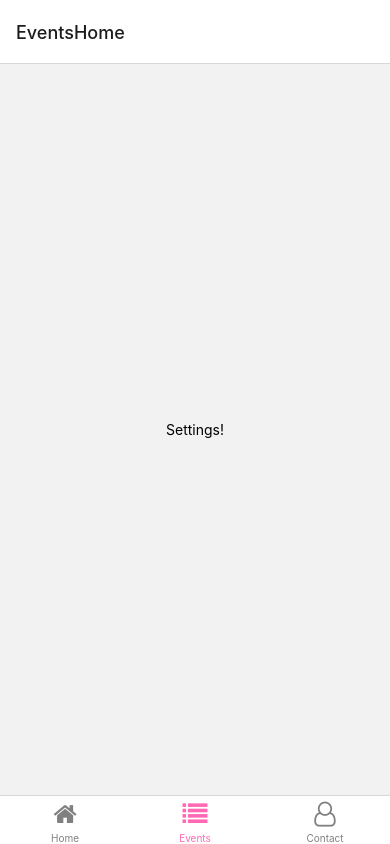
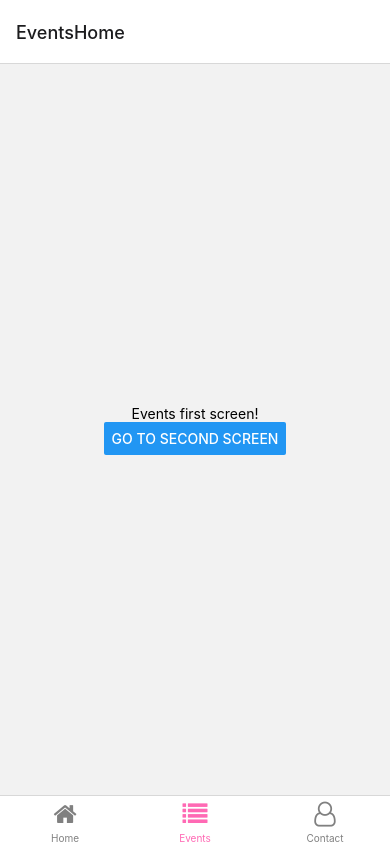
Before and after one commit to calebljl/CODE_EXP_project1, a React Native app: screen /Events in a window 390 px wide. Built offline with nearby package versions, Linux system fonts and the light colour scheme.

Commit message:
Added second screen to Events

```diff
--- a/screens/EventsScreen.js
+++ b/screens/EventsScreen.js
@@ -1,12 +1,35 @@
 import React from "react";
-import { Text, View } from "react-native";
+import { Text, View, Button } from "react-native";
 import { createStackNavigator } from "@react-navigation/stack";
-import { StackActions } from "@react-navigation/native";
+import { useNavigation } from "@react-navigation/native";
 
-function EventsHome() {
+function EventsScreen() {
+  const navigation = useNavigation();
+
   return (
     <View style={{ flex: 1, justifyContent: "center", alignItems: "center" }}>
-      <Text>Settings!</Text>
+      <Text>Events first screen!</Text>
+      <Button
+        title="Go to second screen"
+        onPress={() => {
+          navigation.navigate("EventsSecondScreen"); //has to match the name in Stack Navigator below (not the component/function)
+        }}
+      />
+    </View>
+  );
+}
+
+function EventsSecondScreen() {
+  return (
+    <View
+      style={{
+        flex: 1,
+        justifyContent: "center",
+        alignItems: "center",
+        backgroundColor: "hotpink",
+      }}
+    >
+      <Text>Events second screen!</Text>
     </View>
   );
 }
@@ -16,7 +39,8 @@ const Stack = createStackNavigator();
 export default function EventsStack() {
   return (
     <Stack.Navigator>
-      <Stack.Screen name="EventsHome" component={EventsHome} />
+      <Stack.Screen name="EventsHome" component={EventsScreen} />
+      <Stack.Screen name="EventsSecondScreen" component={EventsSecondScreen} />
     </Stack.Navigator>
   );
 }
```
